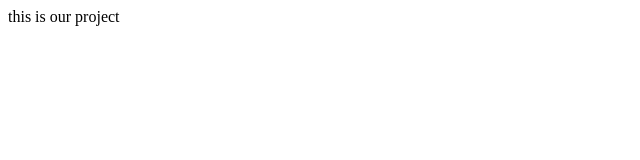
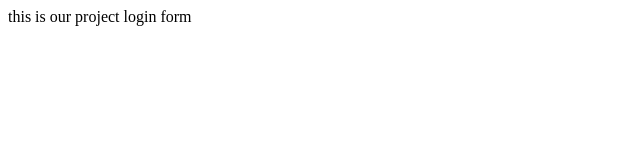
Before and after one commit to Rashmipriyarp/new_repo, a plain HTML site: page index.html in a window 1280 px wide. Shown: the full height of the page, 0-640 px from the left. Drawn offline with Linux system fonts and the light colour scheme.

Commit message:
login form

```diff
--- a/index.html
+++ b/index.html
@@ -3,6 +3,7 @@
   <title>Application</title>
   <body>
     this is our project
+    login form
     </body>
     </head>
     </html>
```
Also changed, not shown: login.html (added, +1 -0 lines), log.txt (added).
